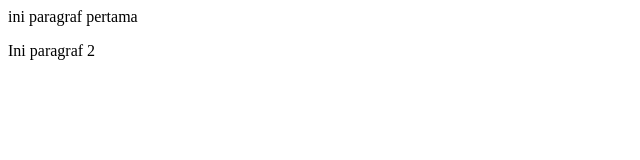
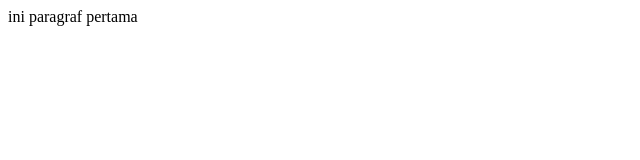
Before and after one commit to AIS-BE4/repo-1, a plain HTML site: page index.html in a window 1280 px wide. Shown: the full height of the page, 0-640 px from the left. Drawn offline with Linux system fonts and the light colour scheme.

Commit message:
Revert "menambah paragraf baru"
This reverts commit 15f6937330557cdf40fa021ab5575cd95ae265d3.

```diff
--- a/index.html
+++ b/index.html
@@ -1,2 +1 @@
 <p>ini paragraf pertama</p>
-<p>Ini paragraf 2</p>
```
